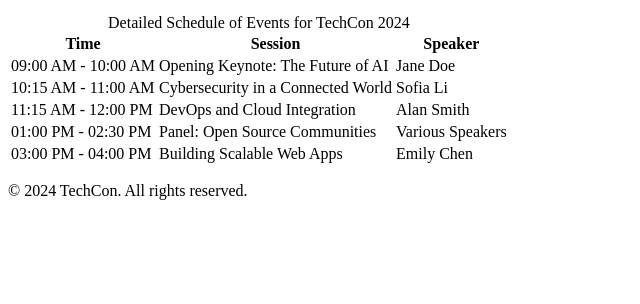
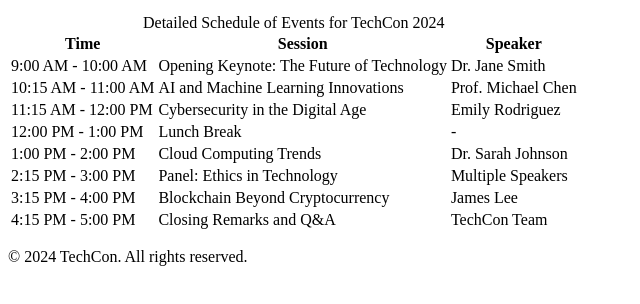
Before and after one commit to Kingmayor17/TechCon_HTML, a plain HTML site: page techcon_website/schedule.html in a window 1280 px wide. Shown: the part 154-458 px from the top of the page, without its empty margins (0-640 px from the left). Drawn offline with Linux system fonts and the light colour scheme.

Commit message:
Update schedule.html

```diff
--- a/techcon_website/schedule.html
+++ b/techcon_website/schedule.html
@@ -1,12 +1,11 @@
 <!DOCTYPE html>
 <html lang="en">
 <head>
-  <meta charset="utf-8">
-  <title>Schedule for TechCon 2024</title>
+    <meta charset="UTF-8">
+    <meta name="viewport" content="width=device-width, initial-scale=1.0">
+    <title>TechCon 2024 Schedule</title>
 </head>
 <body>
-
-  <!-- Header Section -->
     <header>
         <h1>Schedule for TechCon 2024</h1>
         <nav>
@@ -19,7 +18,6 @@
         </nav>
     </header>
 
-  <!-- Main Content -->
     <main>
         <table>
             <caption>Detailed Schedule of Events for TechCon 2024</caption>
@@ -32,37 +30,51 @@
             </thead>
             <tbody>
                 <tr>
-          <td>09:00 AM - 10:00 AM</td>
-          <td>Opening Keynote: The Future of AI</td>
-          <td>Jane Doe</td>
+                    <td>9:00 AM - 10:00 AM</td>
+                    <td>Opening Keynote: The Future of Technology</td>
+                    <td>Dr. Jane Smith</td>
                 </tr>
                 <tr>
                     <td>10:15 AM - 11:00 AM</td>
-          <td>Cybersecurity in a Connected World</td>
-          <td>Sofia Li</td>
+                    <td>AI and Machine Learning Innovations</td>
+                    <td>Prof. Michael Chen</td>
                 </tr>
                 <tr>
                     <td>11:15 AM - 12:00 PM</td>
-          <td>DevOps and Cloud Integration</td>
-          <td>Alan Smith</td>
+                    <td>Cybersecurity in the Digital Age</td>
+                    <td>Emily Rodriguez</td>
                 </tr>
                 <tr>
-          <td>01:00 PM - 02:30 PM</td>
-          <td>Panel: Open Source Communities</td>
-          <td>Various Speakers</td>
+                    <td>12:00 PM - 1:00 PM</td>
+                    <td>Lunch Break</td>
+                    <td>-</td>
                 </tr>
                 <tr>
-          <td>03:00 PM - 04:00 PM</td>
-          <td>Building Scalable Web Apps</td>
-          <td>Emily Chen</td>
+                    <td>1:00 PM - 2:00 PM</td>
+                    <td>Cloud Computing Trends</td>
+                    <td>Dr. Sarah Johnson</td>
+                </tr>
+                <tr>
+                    <td>2:15 PM - 3:00 PM</td>
+                    <td>Panel: Ethics in Technology</td>
+                    <td>Multiple Speakers</td>
+                </tr>
+                <tr>
+                    <td>3:15 PM - 4:00 PM</td>
+                    <td>Blockchain Beyond Cryptocurrency</td>
+                    <td>James Lee</td>
+                </tr>
+                <tr>
+                    <td>4:15 PM - 5:00 PM</td>
+                    <td>Closing Remarks and Q&A</td>
+                    <td>TechCon Team</td>
                 </tr>
             </tbody>
         </table>
     </main>
 
     <footer>
-  <p> &copy; 2024 TechCon. All rights reserved.</p>
+        <p>&copy; 2024 TechCon. All rights reserved.</p>
     </footer>
-
 </body>
 </html>
```
Lines whose indentation alone changed are shown as unchanged.
